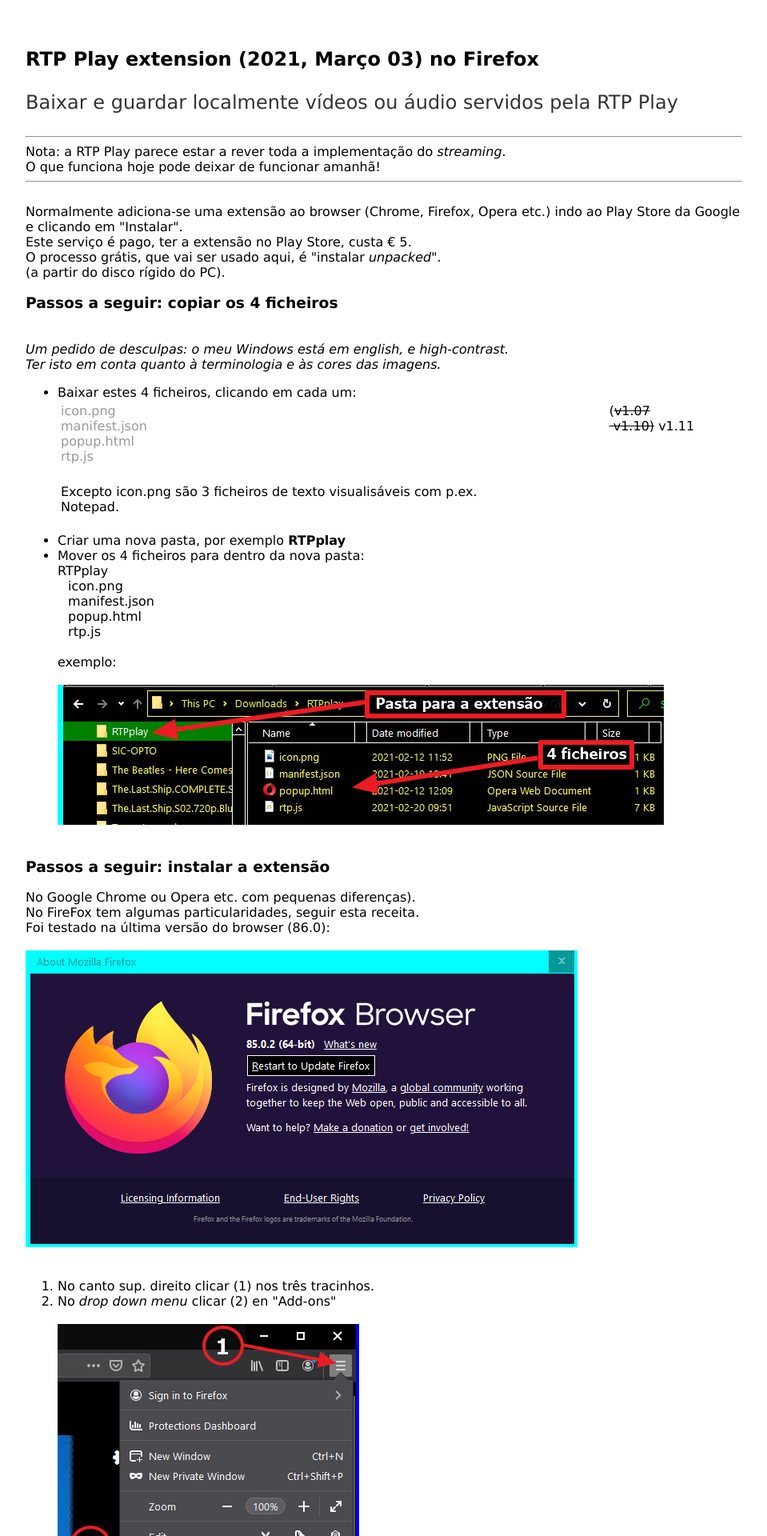
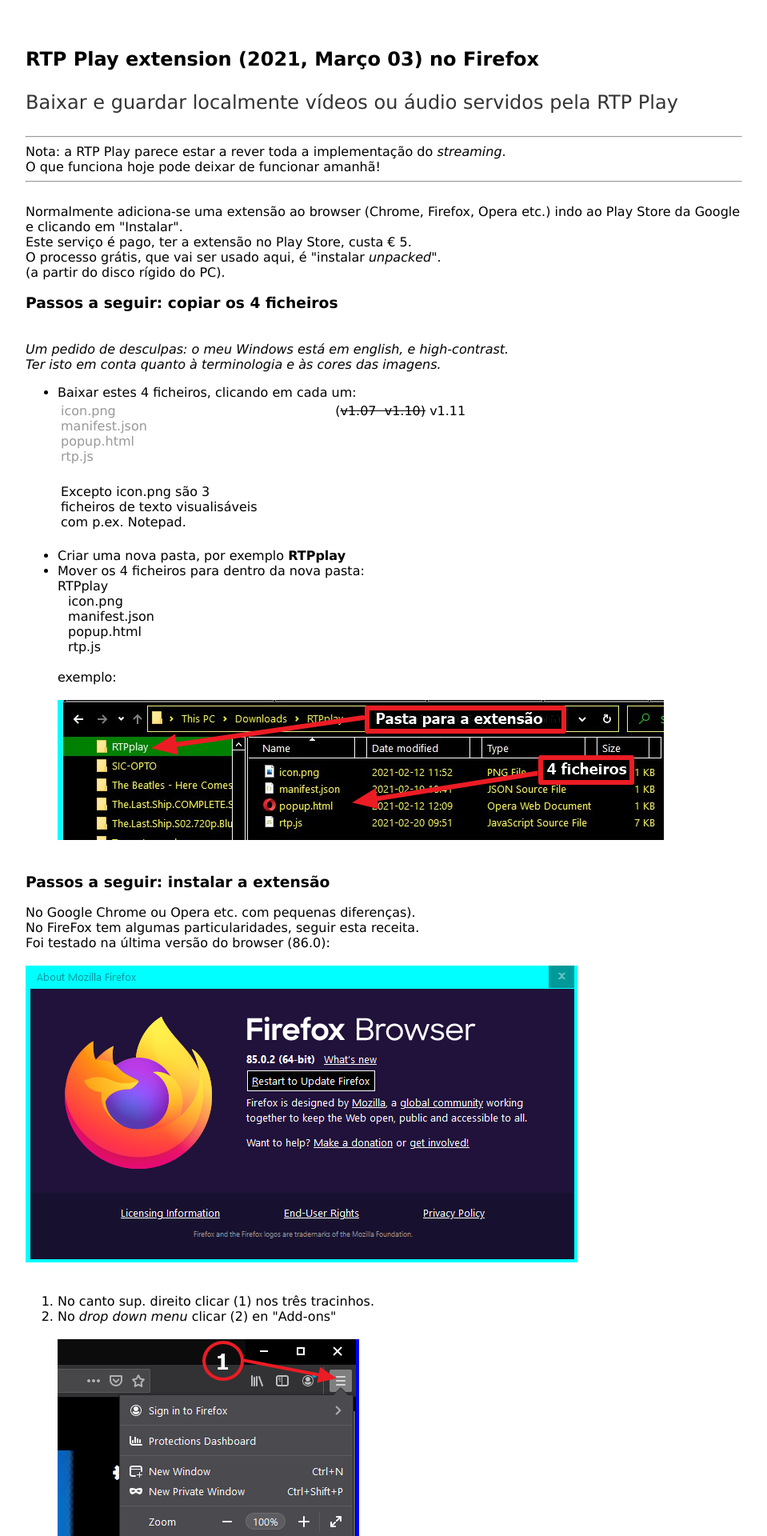
Before and after one commit to rtpplay/recursos.github.io, a Jekyll site: the page built from index_ff.html, in a window 1280 px wide. Shown: the top 1920 px of the page at 80% size, without its empty margins (160-1119 px from the left). Built offline with Jekyll 4.4.1, drawn with Linux system fonts in a browser that asks for light colours.

Commit message:
Update index_ff.html

```diff
--- a/index_ff.html
+++ b/index_ff.html
@@ -34,7 +34,7 @@
  <table cellpadding="2">
 <tbody>
 <tr>
-<td>	<a href="files/icon.png" download>icon.png</a> <br>
+<td width = "30%">	<a href="files/icon.png" download>icon.png</a> <br>
 	<a href="files/manifest.json" download>manifest.json</a> <br>
 	<a href="files/popup.html" download>popup.html</a> <br>
 	<a href="files/rtp.js" download>rtp.js</a> <br></td>
```
